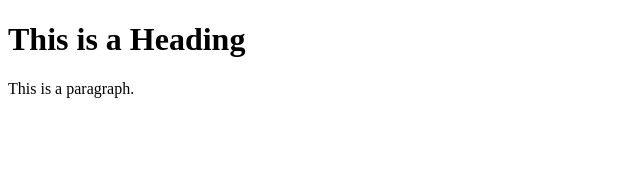
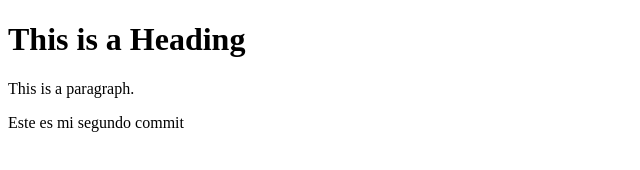
Before and after one commit to Pjuagon/repositorio-prueba, a plain HTML site: page index.html in a window 1280 px wide. Shown: the whole page, without its empty margins (0-640 px from the left). Drawn offline with Linux system fonts and the light colour scheme.

Commit message:
Segundo commit

```diff
--- a/index.html
+++ b/index.html
@@ -7,6 +7,7 @@
 
 <h1>This is a Heading</h1>
 <p>This is a paragraph.</p>
+<p>Este es mi segundo commit</p>
 
 </body>
 </html>
```
Also changed, not shown: texto1.txt.
